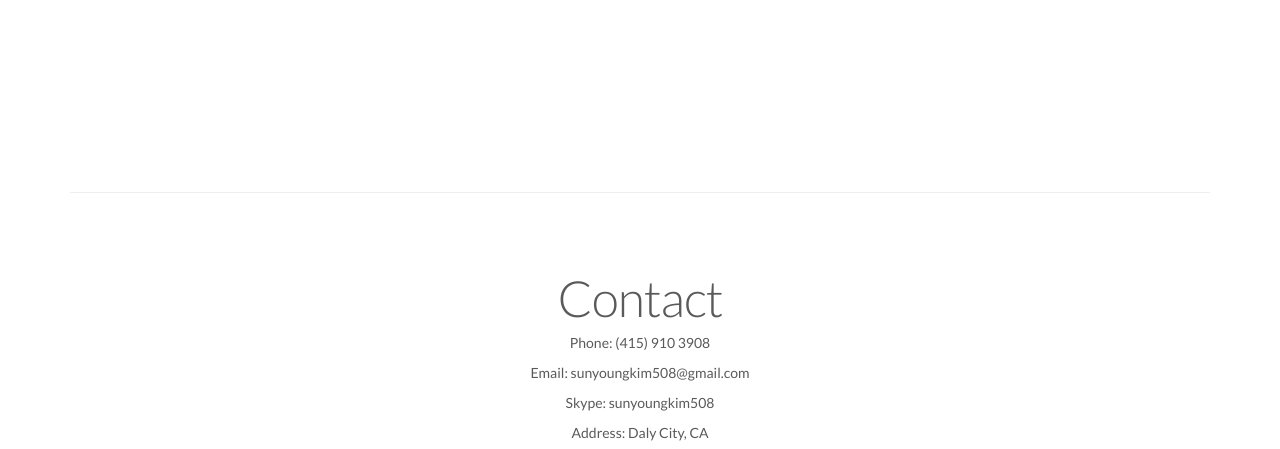
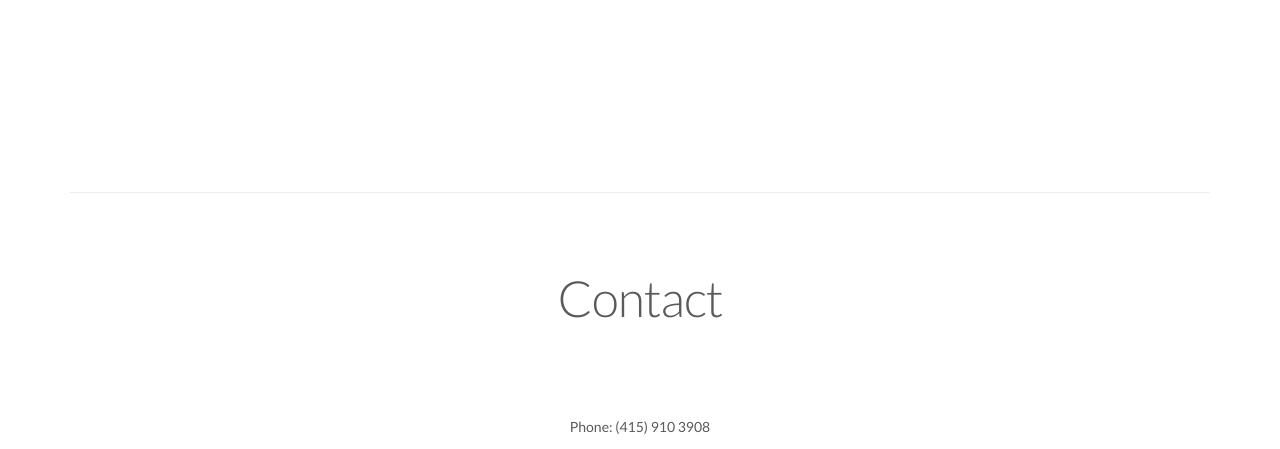
Before and after one commit to SunyoungKim508/resume, a website: page assets/index.html in a window 1280 px wide. Shown: the part 5180-5629 px from the top of the page. Drawn offline with nearby package versions, Linux system fonts and the light colour scheme.

Commit message:
Add margin on contact

```diff
--- a/assets/index.html
+++ b/assets/index.html
@@ -223,6 +223,7 @@
 
       <!-- Three columns of text below the carousel -->
       <h4 class="featurette-heading text-center" id="contact">Contact</h4>
+      <div class="break row"></div>
 
       <div class="row">
         <div class="col-md-2"></div>
```
